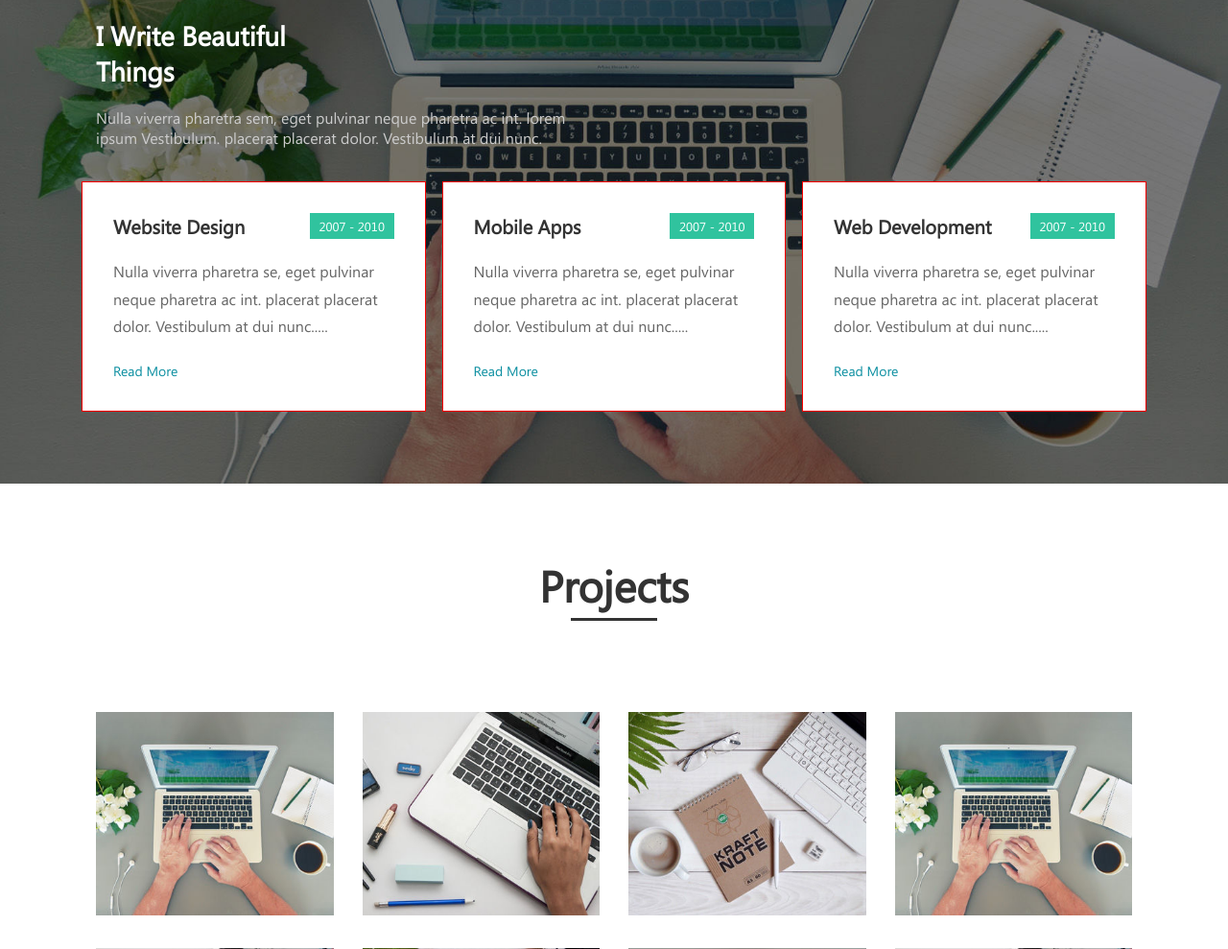
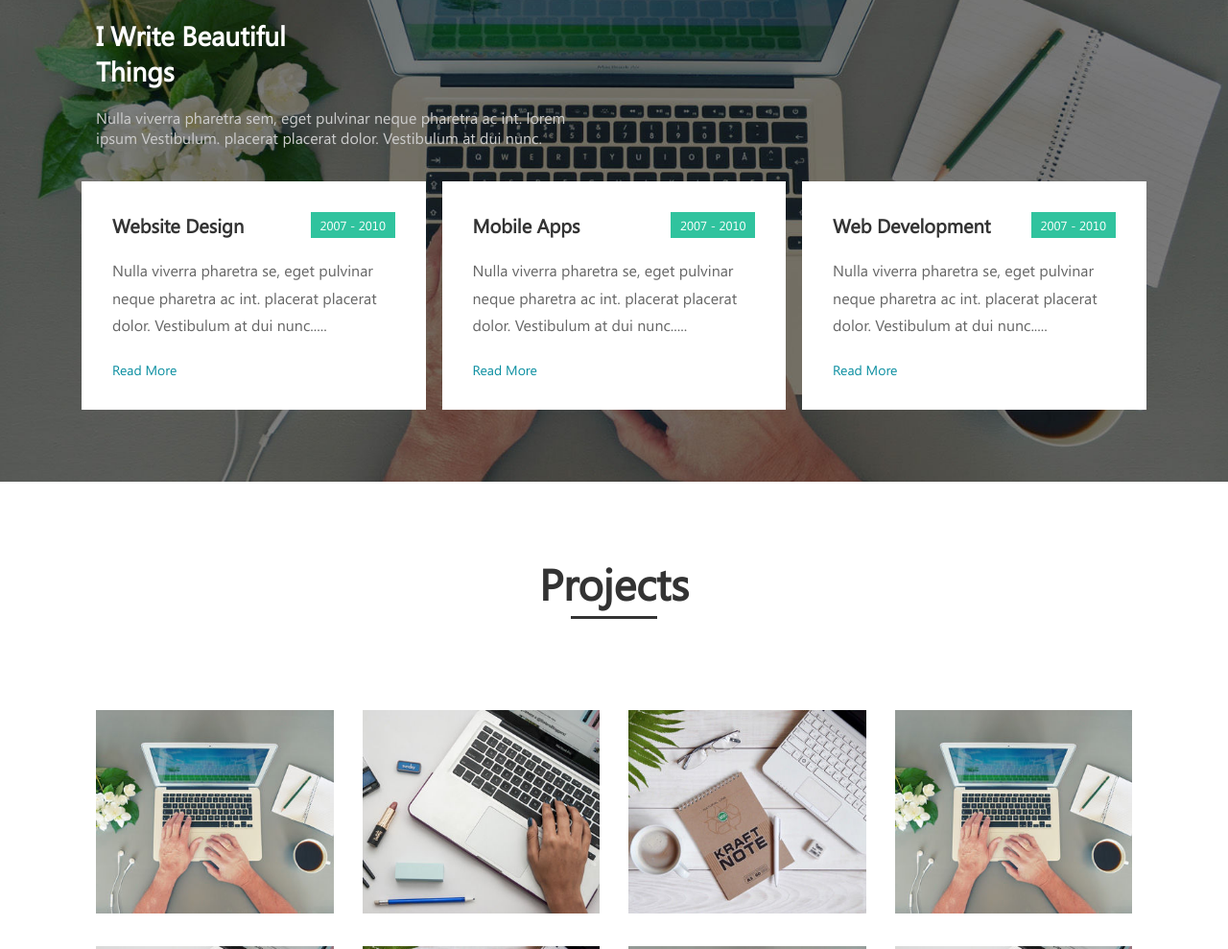
Before and after one commit to JoyGoswami/JoyGoswami__0400036694, a plain HTML site: page index.html in a window 1280 px wide. Shown: the part 3174-4163 px from the top of the page at 96% size. Drawn offline with Linux system fonts and the light colour scheme.

Commit message:
title added border removed

```diff
--- a/assets/css/style.css
+++ b/assets/css/style.css
@@ -362,7 +362,6 @@ nav ul li a.active {
 .bg-content {
   padding: 32px;
   width: 32.333333%;
-  border: 1px solid red;
   background-color: var(--primary-font-color);
 }
 .bg-content .bg-content-header h4 {
--- a/index.html
+++ b/index.html
@@ -9,7 +9,7 @@
       src="https://kit.fontawesome.com/91530a17e8.js"
       crossorigin="anonymous"
     ></script>
-    <title>Template 02</title>
+    <title>Activity Personal Category Flat Bootstrap Responsive Website Template | Home : W3layouts</title>
   </head>
   <body>
     <!-- nav -->
```
